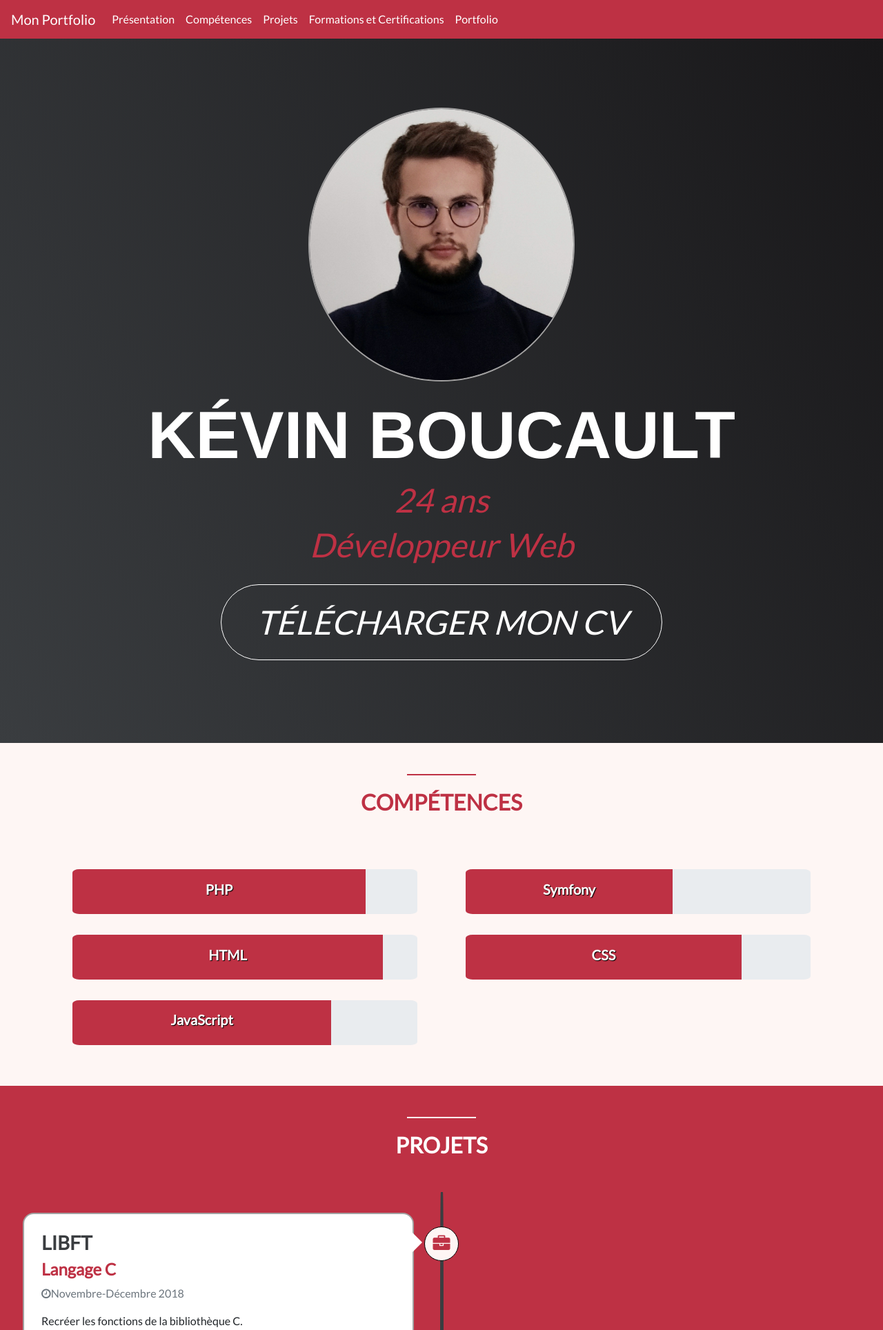
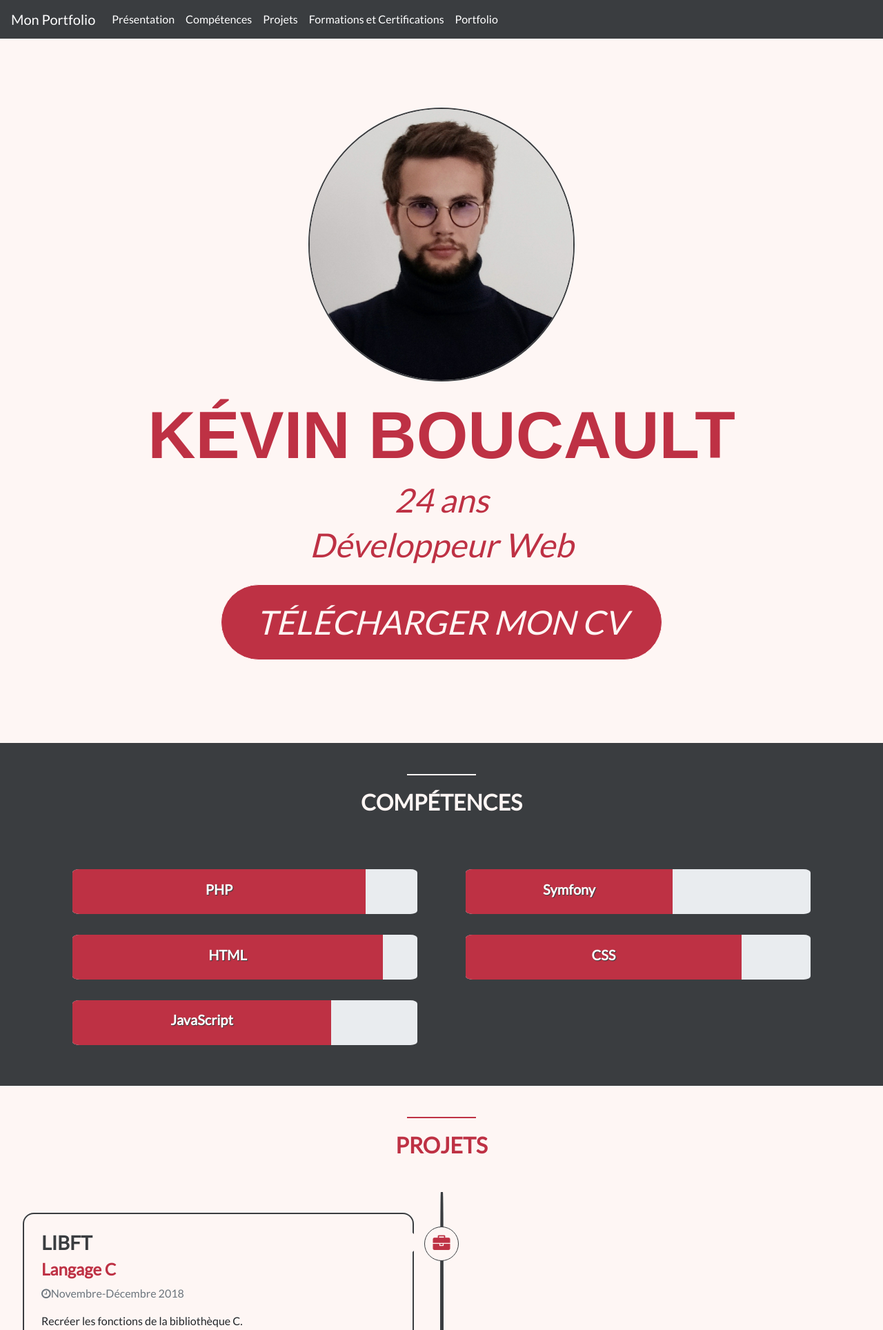
Before and after one commit to Kboucaul/KevinBoucault, a PHP site: page / in a window 1280 px wide. Shown: the top 1928 px of the page at 69% size. Run offline with PHP 8.4, Linux system fonts and the light colour scheme.

Commit message:
Changemen,t de couleurs, c'est beaucoup mieux

```diff
--- a/css/style.css
+++ b/css/style.css
@@ -52,7 +52,7 @@ ul,ol
 	height: 2px;
 	margin: 0 auto;
 	margin-bottom: 20px;
-	background: #FFF;
+	background: #FEF6F4;
 }
 
 /*
@@ -62,8 +62,9 @@ ul,ol
 #about
 {
 	padding-top: 100px;
-	background: #000;
-	background-image: linear-gradient(62deg, #3a3d40 0%, #181719 100%);
+	/*background: #000;*/
+	background : #FEF6F4;
+	/*background-image: linear-gradient(62deg, #3a3d40 0%, #181719 100%);*/
 }
 
 .profile-picture
@@ -71,12 +72,13 @@ ul,ol
 	text-align: center;
 	margin: 0 auto;
 	float: none;
+	width: 50%;
 }
 #about .heading h1
 {
 	font-size: 6rem;
 	margin-top: 20px;
-	color:#FFF;
+	color:#be3144;
 	text-transform: uppercase;
 	font-family: 'Raleway', sans-serif;
     font-weight: 700;
@@ -97,7 +99,7 @@ ul,ol
 #about img
 {
 	border-radius: 50%;
-	border: 2px solid #A2A1A1;
+	border: 2px solid #3a3d40;
 }
 
 
@@ -105,8 +107,9 @@ ul,ol
 {
 	font-weight: bold; 				/*ecriture en gras*/
 	text-transform: uppercase;		/*mettre en majuscule*/
-	color: #FFF;					/*ecriture blanche*/
-	border: 1px solid white;		/*bordure de 1 px */
+	background: #be3144;
+	color: #FEF6F4;
+	border: 1px solid #FEF6F4;	/*bordure de 1 px */
 	display: inline-block;			/*	*/
 	margin-top: 20px;				/*marge au dessus*/
 	padding: 18px 50px;				/*padding dans le bouton = taille dur ectangle*/
@@ -134,12 +138,12 @@ ul,ol
 
 #skills
 {
-	background: #FEF6F4;
+	background:  #3a3d40;
 }
 
 #skills .heading h2
 {
-	color: #be3144;
+	color: #FEF6F4;
 	text-transform: uppercase;
 }
 
@@ -158,7 +162,7 @@ ul,ol
 
 #skills .progress h5
 {
-	text-shadow: 1px 1px 1px black;
+	text-shadow: 1px 1px 1px #3a3d40;
 }
 
 /*
@@ -167,12 +171,12 @@ ul,ol
 
 #projets
 {
-	background: #be3144;
+	background:  #FEF6F4;
 }
 
 #projets .heading h2
 {
-	color: #FFF;
+	color: #be3144;
 }
 
 .timeline
@@ -222,7 +226,7 @@ ul,ol
 	margin-left: -25px;
 	background: #FEF6F4;
 	border-radius: 50%;
-	border: 1px solid black;
+	border: 1px solid #3a3d40;
 }
 .timeline li .timeline-badge .logo
 {
--- a/home.html
+++ b/home.html
@@ -20,7 +20,7 @@
 
 <!--NAVBAR-->
 
-<nav class="navbar navbar-expand-lg" style="background-color: #be3144">
+<nav class="navbar navbar-expand-lg" style="background-color: #3a3d40;">
   <a class="navbar-brand text-white" href="#">Mon Portfolio</a>
   <button class="navbar-toggler" type="button" data-toggle="collapse" data-target="#navbarColor03" aria-expanded="true" aria-label="Toggle navigation">
     <span class="navbar-toggler-icon"></span>
@@ -64,7 +64,7 @@
 
 		<!--Section SKILLS-->
 		<section id="skills">
-			<div class="red-divider"></div>
+			<div class="white-divider"></div>
 			<div class="heading">
 				<h2>Compétences</h2>
 			</div>
@@ -106,7 +106,7 @@
 
 		<!--SECTION EXPERIENCE-->
 		<section id="projets">
-				<div class="white-divider"></div>
+				<div class="red-divider"></div>
 				<div class="heading">
 					<h2>Projets</h2>
 				</div>
@@ -187,7 +187,7 @@
 
 		<section id="formation">
 			<div class="container">
-				<div class="red-divider"></div>
+				<div class="white-divider"></div>
 				<div class="heading">
 					<h2>Formation</h2>
 				</div>
@@ -245,7 +245,7 @@
 <!--PORTFOLIO-->
 		<section id="portfolio">
 			<div class="container">
-				<div class="white-divider"></div>
+				<div class="red-divider"></div>
 				<div class="heading">
 					<h2>Portfolio</h2>
 				</div>
```
Also changed, not shown: other parts of css/style.css (+15 -13 lines).
